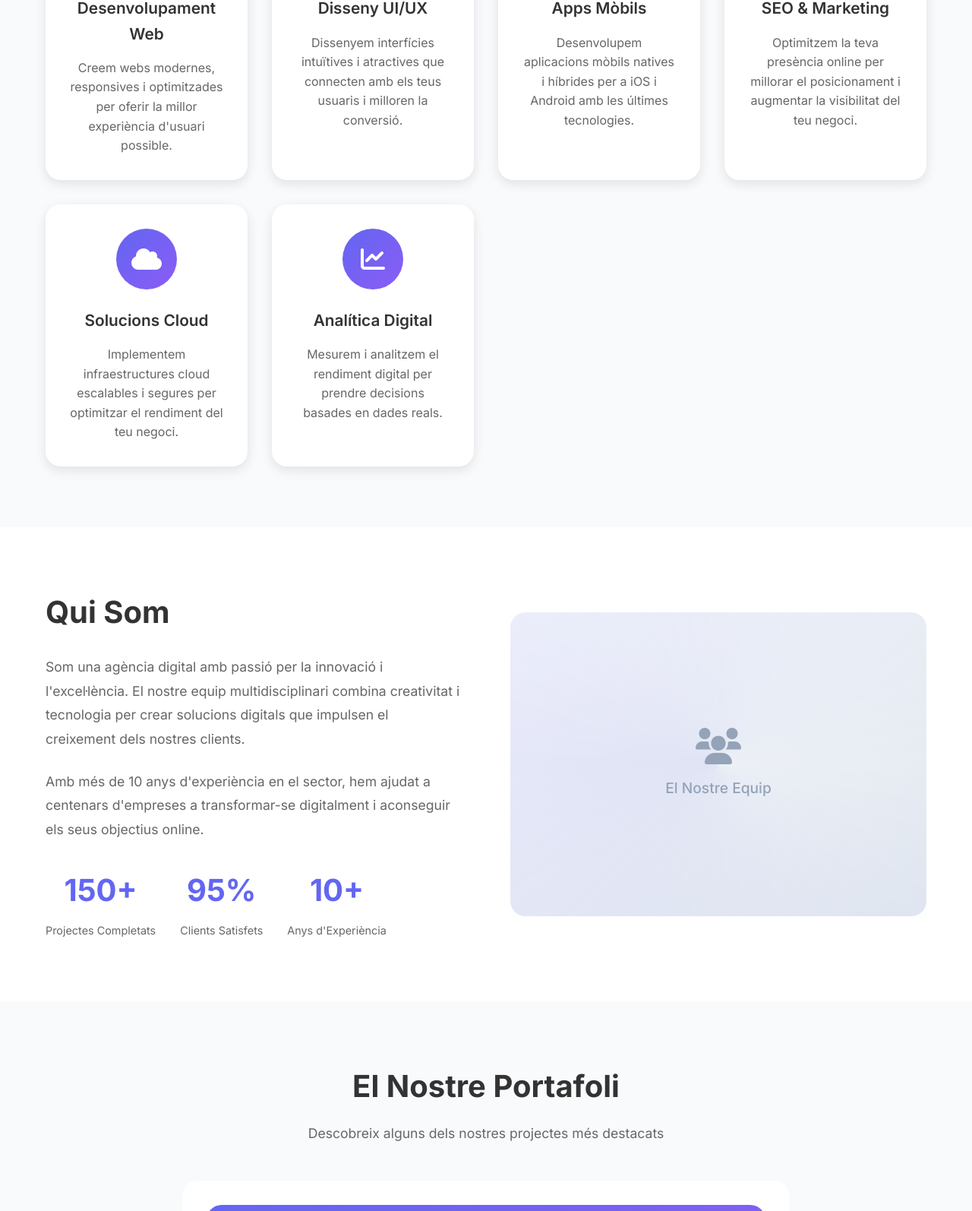
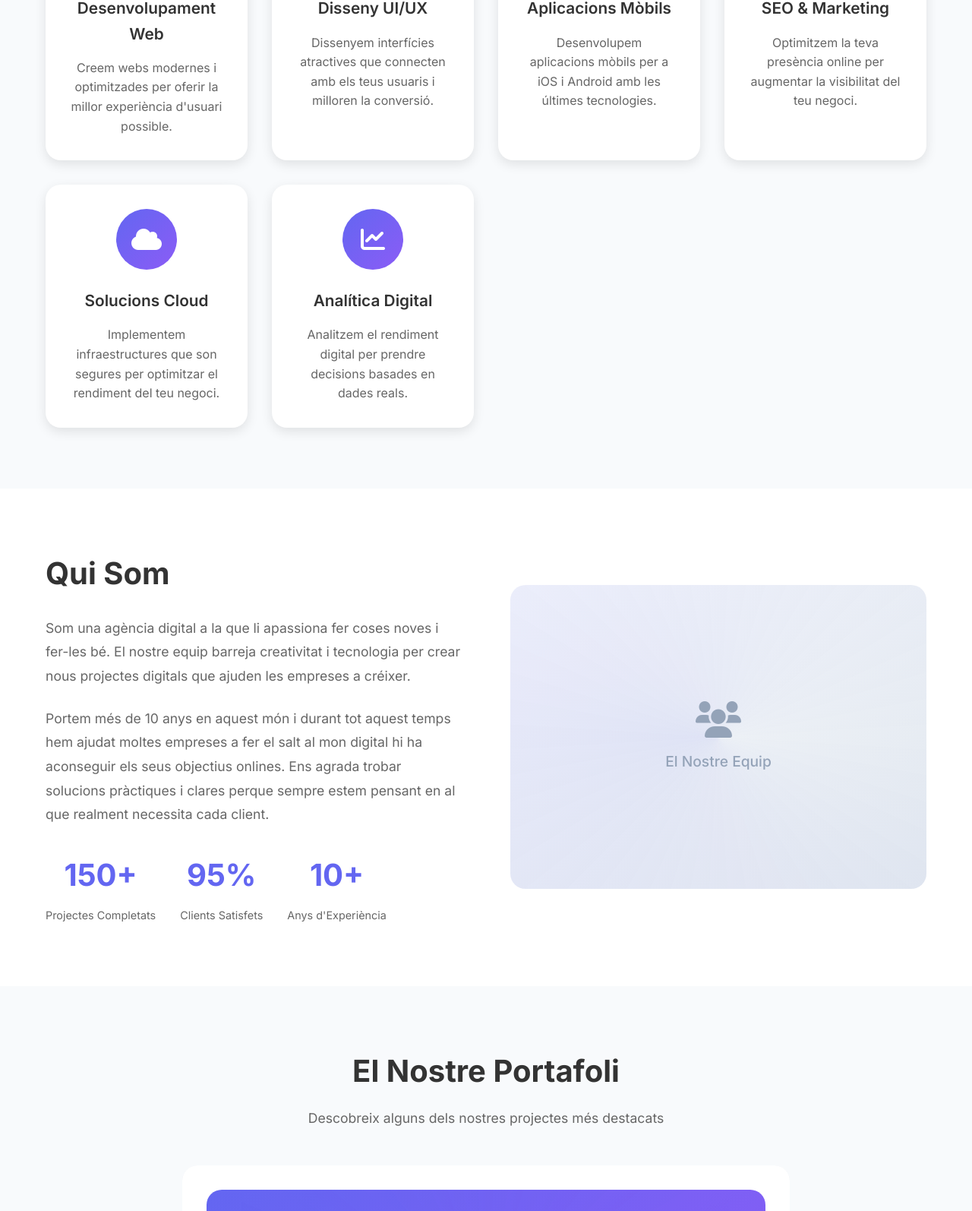
Before and after one commit to Hector4747/Practica-Final-Html5-Hector, a plain HTML site: page index.html in a window 1280 px wide. Shown: the part 1206-2800 px from the top of the page at 76% size. Drawn offline with Linux system fonts and the light colour scheme.

Commit message:
Update index.html

```diff
--- a/index.html
+++ b/index.html
@@ -794,8 +794,8 @@ section {
     <section id="hero" class="hero">
         <div class="hero-background"></div>
         <div class="hero-content">
-            <h1 class="hero-title">Creem Experiències Digitals Extraordinàries</h1>
-            <p class="hero-subtitle">Transformem la teva visió en realitat digital amb dissenys innovadors i solucions tecnològiques d'avantguarda</p>
+            <h1 class="hero-title">El mon digital</h1>
+            <p class="hero-subtitle">Fem que la teva visió sembli digital amb dissenys innovadors i solucions tecnològiques</p>
             <div class="hero-buttons">
                 <a href="#services" class="btn btn-primary">Descobreix els Nostres Serveis</a>
                 <a href="#portfolio" class="btn btn-secondary">Veure Portafoli</a>
@@ -819,42 +819,42 @@ section {
                         <i class="fas fa-code"></i>
                     </div>
                     <h3>Desenvolupament Web</h3>
-                    <p>Creem webs modernes, responsives i optimitzades per oferir la millor experiència d'usuari possible.</p>
+                    <p>Creem webs modernes i optimitzades per oferir la millor experiència d'usuari possible.</p>
                 </a>
                 <a href="#" class="service-card">
                     <div class="service-icon">
                         <i class="fas fa-palette"></i>
                     </div>
                     <h3>Disseny UI/UX</h3>
-                    <p>Dissenyem interfícies intuïtives i atractives que connecten amb els teus usuaris i milloren la conversió.</p>
+                    <p>Dissenyem interfícies atractives que connecten amb els teus usuaris i milloren la conversió.</p>
                 </a>
                 <a href="aplicacionsmobils.html" class="service-card">
                     <div class="service-icon">
                         <i class="fas fa-mobile-alt"></i>
                     </div>
-                    <h3>Apps Mòbils</h3>
-                    <p>Desenvolupem aplicacions mòbils natives i híbrides per a iOS i Android amb les últimes tecnologies.</p>
+                    <h3>Aplicacions Mòbils</h3>
+                    <p>Desenvolupem aplicacions mòbils per a iOS i Android amb les últimes tecnologies.</p>
                 </a>
                 <a href="#" class="service-card">
                     <div class="service-icon">
                         <i class="fas fa-search"></i>
                     </div>
                     <h3>SEO & Marketing</h3>
-                    <p>Optimitzem la teva presència online per millorar el posicionament i augmentar la visibilitat del teu negoci.</p>
+                    <p>Optimitzem la teva presència online per augmentar la visibilitat del teu negoci.</p>
                 </a>
                 <a href="solucionscloud.html" class="service-card">
                     <div class="service-icon">
                         <i class="fas fa-cloud"></i>
                     </div>
                     <h3>Solucions Cloud</h3>
-                    <p>Implementem infraestructures cloud escalables i segures per optimitzar el rendiment del teu negoci.</p>
+                    <p>Implementem infraestructures que son segures per optimitzar el rendiment del teu negoci.</p>
                 </a>
                 <a href="#" class="service-card">
                     <div class="service-icon">
                         <i class="fas fa-chart-line"></i>
                     </div>
                     <h3>Analítica Digital</h3>
-                    <p>Mesurem i analitzem el rendiment digital per prendre decisions basades en dades reals.</p>
+                    <p>Analitzem el rendiment digital per prendre decisions basades en dades reals.</p>
                 </a>
             </div>
         </div>
@@ -866,8 +866,9 @@ section {
             <div class="about-content">
                 <div class="about-text">
                     <h2>Qui Som</h2>
-                    <p>Som una agència digital amb passió per la innovació i l'excel·lència. El nostre equip multidisciplinari combina creativitat i tecnologia per crear solucions digitals que impulsen el creixement dels nostres clients.</p>
-                    <p>Amb més de 10 anys d'experiència en el sector, hem ajudat a centenars d'empreses a transformar-se digitalment i aconseguir els seus objectius online.</p>
+                    <p> Som una agència digital a la que li apassiona fer coses noves i fer-les bé. El nostre equip barreja creativitat i tecnologia per crear nous projectes digitals que ajuden les empreses a créixer.<p>
+
+                    <p> Portem més de 10 anys en aquest món i durant tot aquest temps hem ajudat moltes empreses a fer el salt al mon digital hi ha aconseguir els seus objectius onlines. Ens agrada trobar solucions pràctiques i clares perque sempre estem pensant en al que realment necessita cada client.</p>
                     <div class="stats">
                         <div class="stat">
                             <div class="stat-number">150+</div>
@@ -911,7 +912,7 @@ section {
                         </div>
                         <div class="portfolio-info">
                             <h3>Botiga Online Premium</h3>
-                            <p>Una plataforma e-commerce completa amb sistema de pagament integrat, gestió d'inventari i experiència d'usuari optimitzada.</p>
+                            <p>En aquesta botiga podras comprar tot tipus de Aparells digitals.</p>
                         </div>
                     </div>
                     <div class="portfolio-item">
@@ -961,7 +962,7 @@ section {
         <div class="container">
             <div class="section-header">
                 <h2 class="section-title">Contacta amb Nosaltres</h2>
-                <p class="section-subtitle">Estàs preparat per començar el teu projecte? Parlem!</p>
+                <p class="section-subtitle">Aquest es el nostre numero de telefon per poder contactar amb nosaltres</p>
             </div>
             <div class="contact-content">
                 <div class="contact-info">
```
